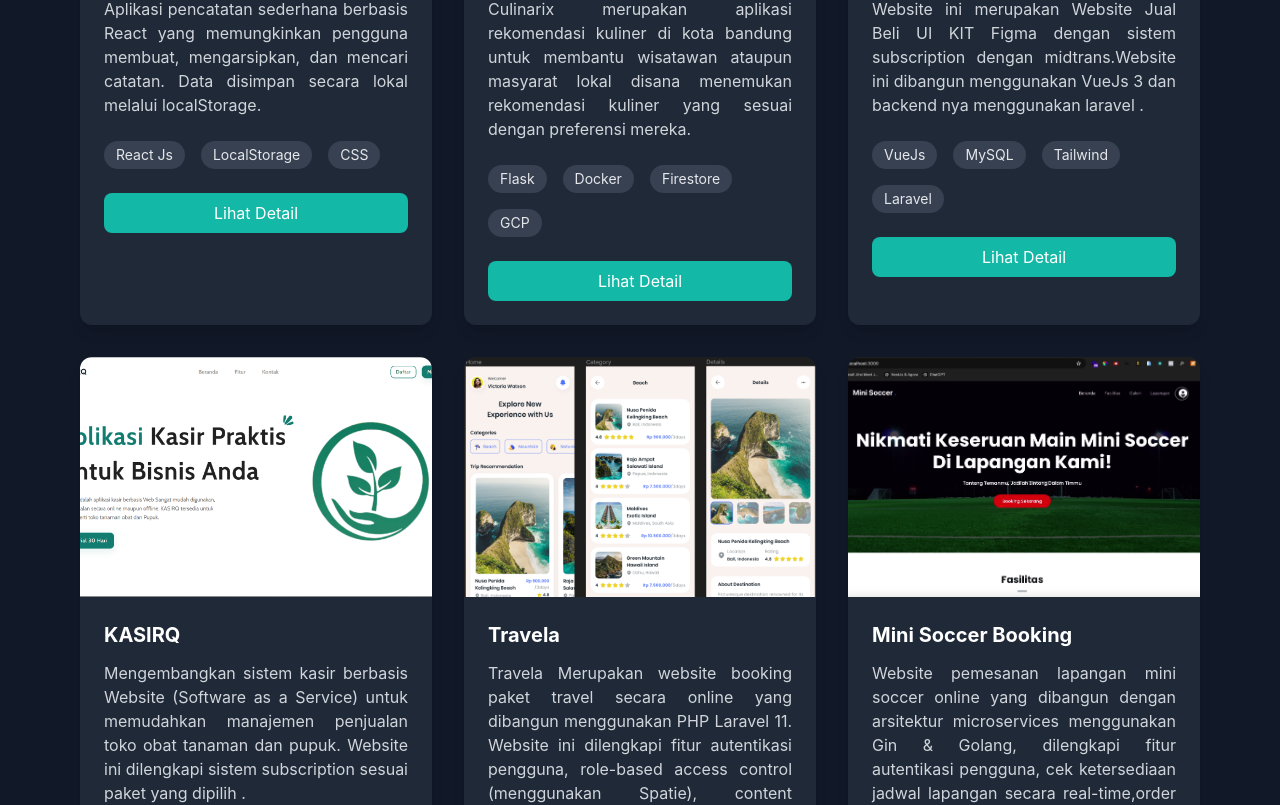
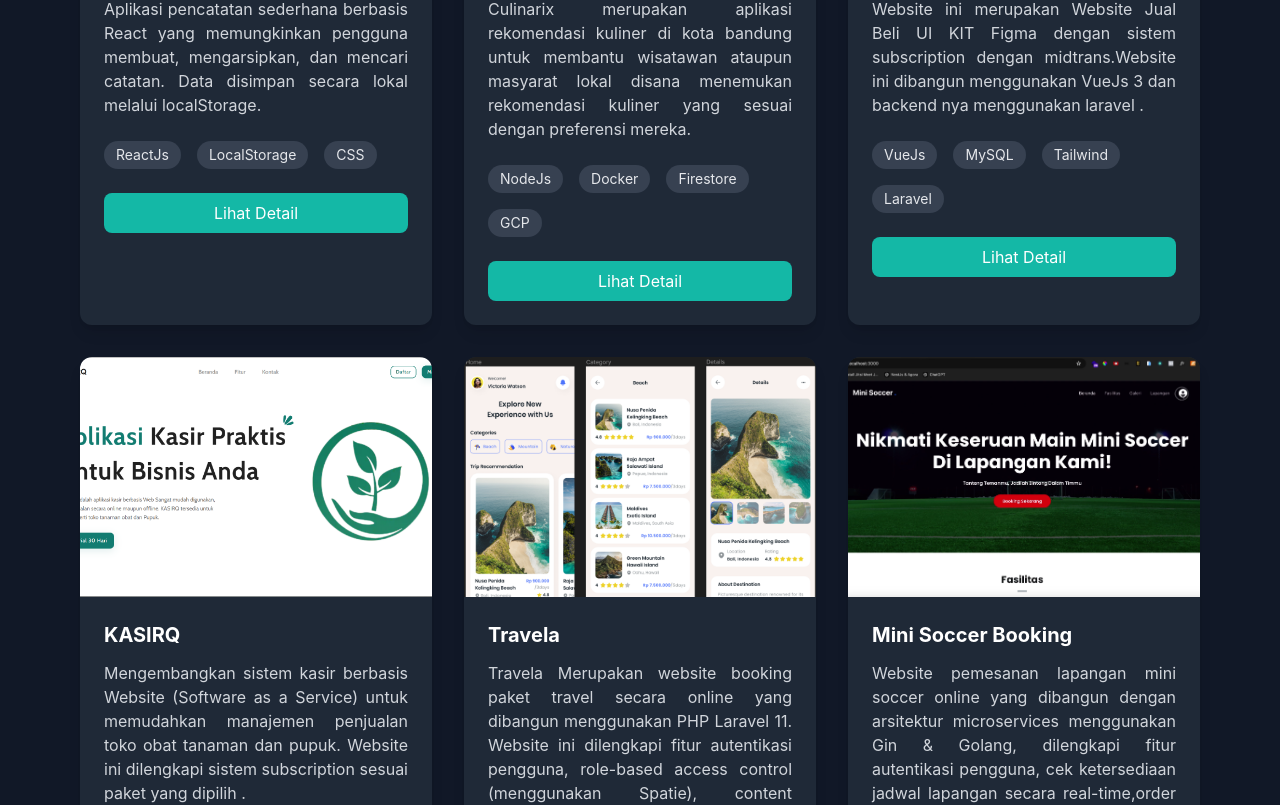
Before and after one commit to alghoziii/portofolio-x, a Next.js app: page / in a window 1280 px wide. Shown: the part 2935-3740 px from the top of the page. Built offline with nearby package versions, Linux system fonts and the light colour scheme.

Commit message:
Update index.js

```diff
--- a/pages/index.js
+++ b/pages/index.js
@@ -23,7 +23,7 @@
       desc: "Aplikasi pencatatan sederhana berbasis React yang memungkinkan pengguna membuat, mengarsipkan, dan mencari catatan. Data disimpan secara lokal melalui localStorage.",
       view: "https://catatan-react-chi.vercel.app/",
       demo: "",
-      techStack: ["React Js", "LocalStorage", "CSS"]
+      techStack: ["ReactJs", "LocalStorage", "CSS"]
     },
     {
       image: "/porto3.png",
@@ -31,7 +31,7 @@
       desc: "Culinarix  merupakan aplikasi rekomendasi kuliner di kota bandung untuk membantu wisatawan ataupun masyarat lokal disana menemukan rekomendasi kuliner yang sesuai dengan preferensi mereka.",
       view: "https://github.com/keeptrain/Culinarix?tab=readme-ov-file",
       demo: "https://www.youtube.com/watch?feature=shared&v=_1JeLwmAOOE",
-      techStack: ["Flask", "Docker", "Firestore", "GCP "]
+      techStack: ["NodeJs", "Docker", "Firestore", "GCP "]
     },
     {
       image: "/uikit.png",
@@ -46,7 +46,7 @@
       desc: "Mengembangkan sistem kasir berbasis Website (Software as a Service) untuk memudahkan manajemen penjualan toko obat tanaman dan pupuk. Website ini dilengkapi sistem subscription sesuai paket yang dipilih .",
       view: "https://dashboard-kasir.vercel.app/",
       demo: "https://dashboard-kasir.vercel.app/",
-      techStack: ["PHP Native", "MYSQL", "Tailwind"]
+      techStack: ["PHP Native","ReactJs", "MYSQL", "Tailwind"]
 
     },
 
```
